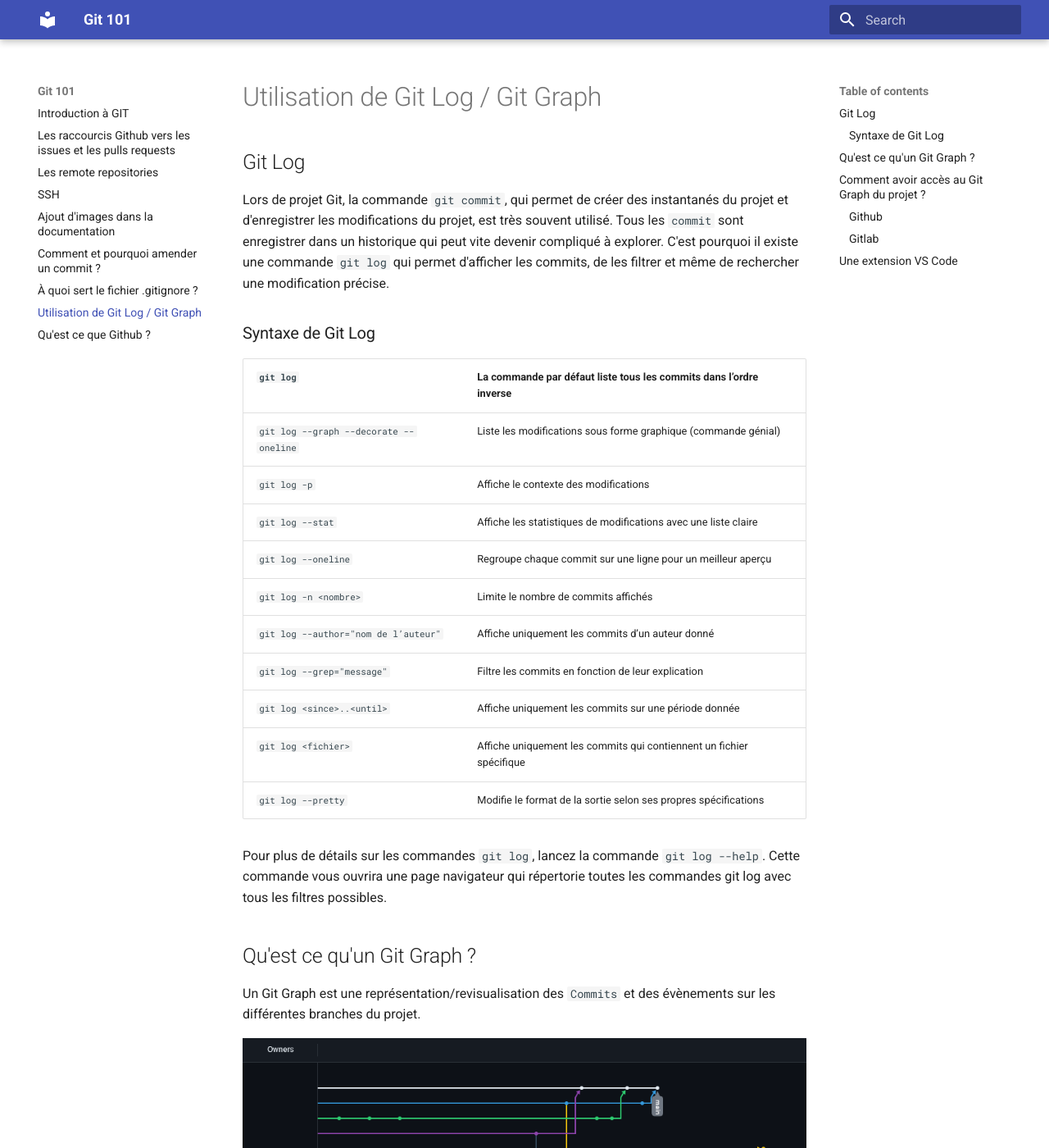
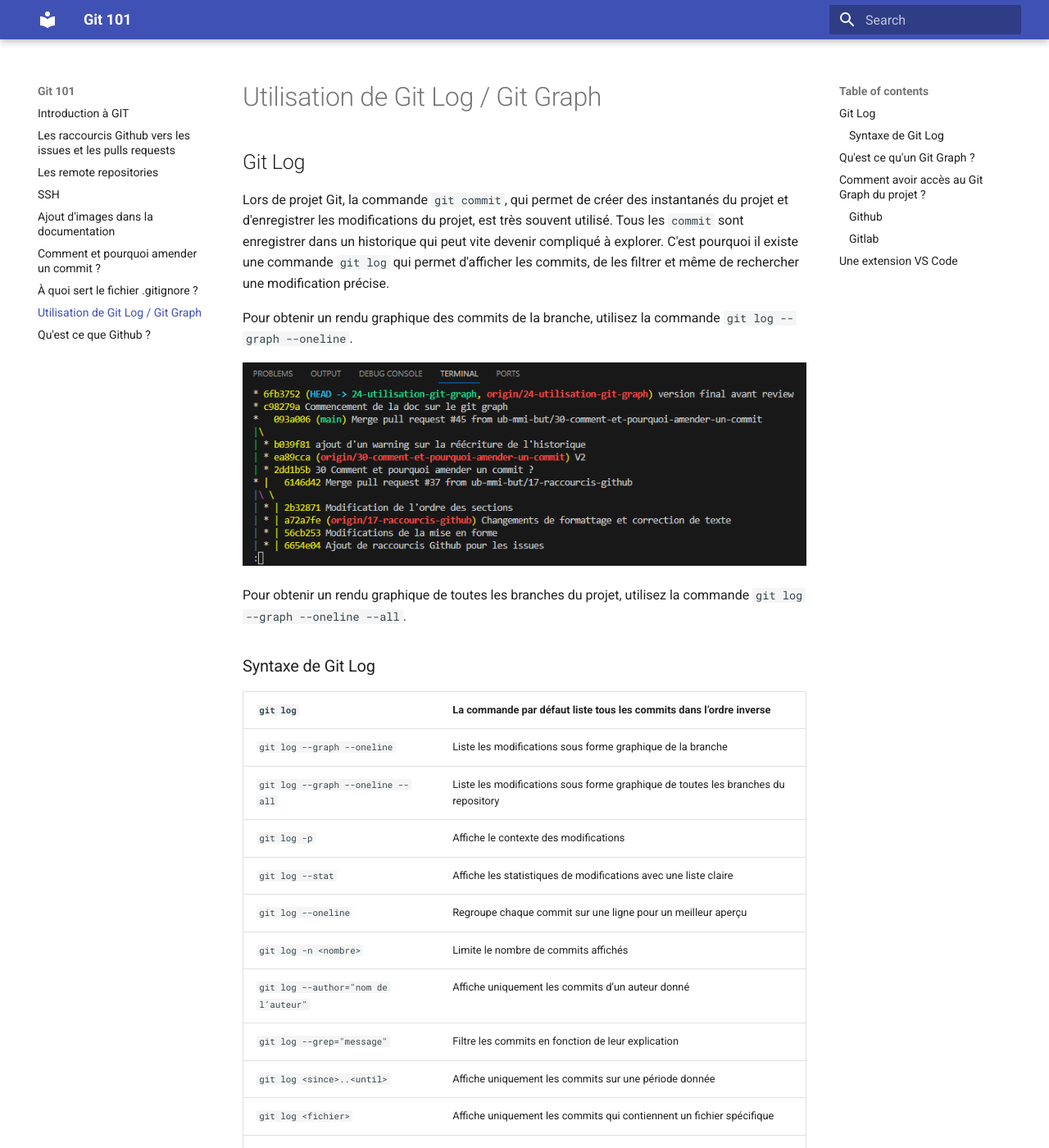
Before and after one commit to ub-mmi-but/git-101, an MkDocs documentation site: the page built from docs/git-log-graph.md, in a window 1280 px wide and 1400 px high. Shown: the whole window at 82% size. Built offline with MkDocs 1.6.1 and Material for MkDocs 9.7.7, drawn with Linux system fonts in a browser that asks for light colours; some of the changed text lies outside the part shown.

```diff
--- a/docs/git-graph.md
+++ b/docs/git-log-graph.md
@@ -4,11 +4,18 @@
 
 Lors de projet Git, la commande `git commit`, qui permet de créer des instantanés du projet et d'enregistrer les modifications du projet, est très souvent utilisé. Tous les `commit` sont enregistrer dans un historique qui peut vite devenir compliqué à explorer. C'est pourquoi il existe une commande `git log` qui permet d'afficher les commits, de les filtrer et même de rechercher une modification précise.
 
+Pour obtenir un rendu graphique des commits de la branche, utilisez la commande `git log --graph --oneline`.
+
+![Git log graph](assets/git-log-graph.png)
+
+Pour obtenir un rendu graphique de toutes les branches du projet, utilisez la commande `git log --graph --oneline --all`.
+
 ### Syntaxe de Git Log
 
 |`git log`|La commande par défaut liste tous les commits dans l’ordre inverse|
 |---|---|
-|`git log --graph --decorate --oneline`|Liste les modifications sous forme graphique (commande génial)|
+|`git log --graph --oneline`|Liste les modifications sous forme graphique de la branche|
+|`git log --graph --oneline --all`|Liste les modifications sous forme graphique de toutes les branches du repository|
 |`git log -p`|Affiche le contexte des modifications|
 |`git log --stat`|Affiche les statistiques de modifications avec une liste claire|
 |`git log --oneline`|Regroupe chaque commit sur une ligne pour un meilleur aperçu|
@@ -24,7 +31,7 @@ Pour plus de détails sur les commandes `git log`, lancez la commande `git log -
 
 ## Qu'est ce qu'un Git Graph ?
 
-Un Git Graph est une représentation/revisualisation des `Commits` et des évènements sur les différentes branches du projet.
+Un Git Graph est une représentation/revisualisation des **commits** et des évènements sur les différentes branches du projet.
 
 ![Git Graph](<assets/ex-git-graph.png>)
 
@@ -59,4 +66,10 @@ Pour GitLab, il faut aller dans l'onglet `</> Code` puis choisir `Repository gra
 
 ## Une extension VS Code
 
-Il existe pour VS Code une extension pêrmettant de prévisualiser les Git Graph directement sur le projet en local, `Git Graph`.
+Il existe pour VS Code une extension pêrmettant de prévisualiser les Git Graph directement sur le projet en local, **Git Graph**.
+
+![Extension VS Code](<assets/extension-vscode.png>)
+
+Une fois installer, il suffit de clicker sur le bouton `Git Graph` en bas de page.
+
+![Git Graph VS Code](assets/git-graph.png)
```
Also changed, not shown: docs/assets/extension-vscode.png (added), docs/assets/git-graph.png (added), docs/assets/git-log-graph.png (added).
